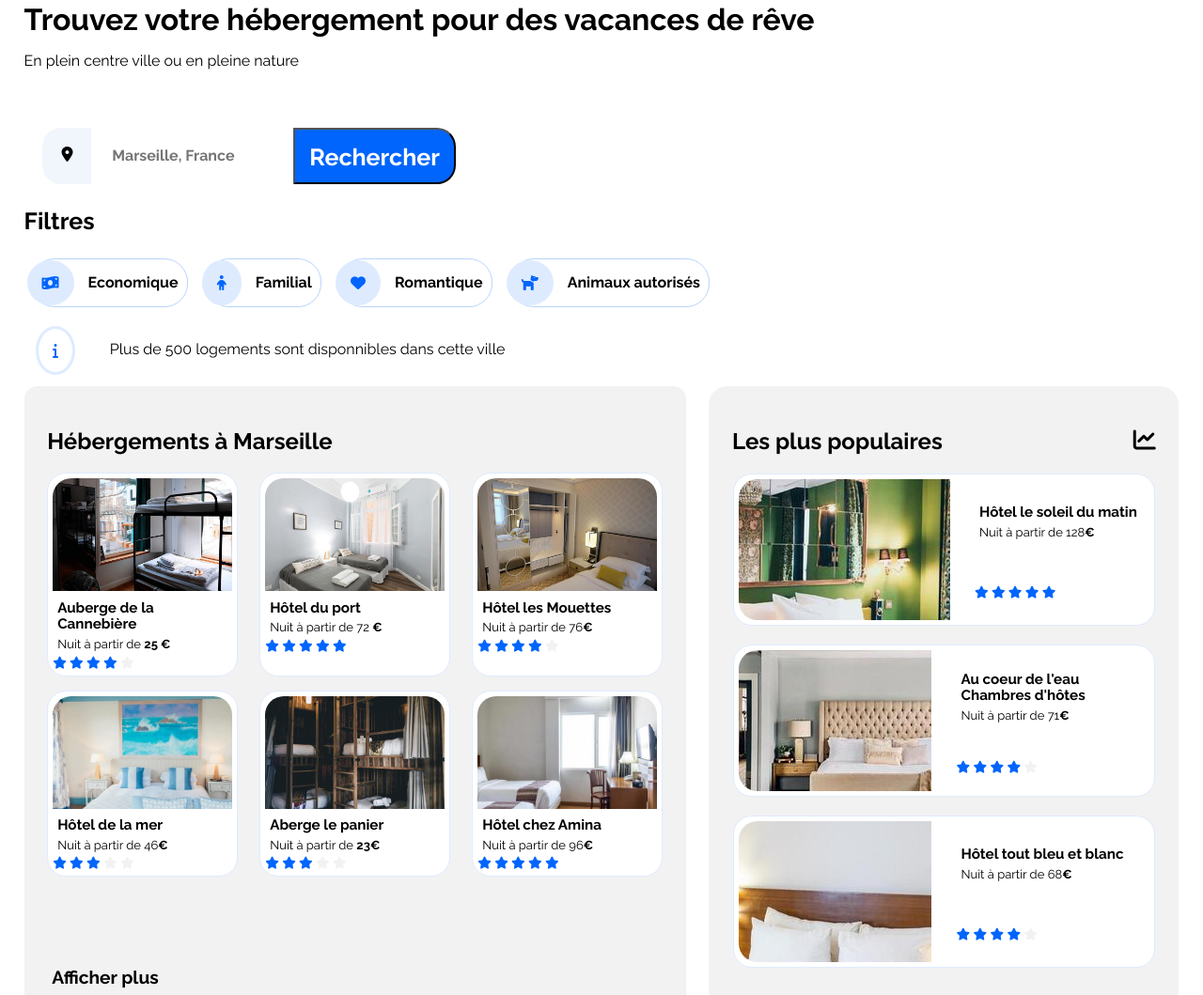
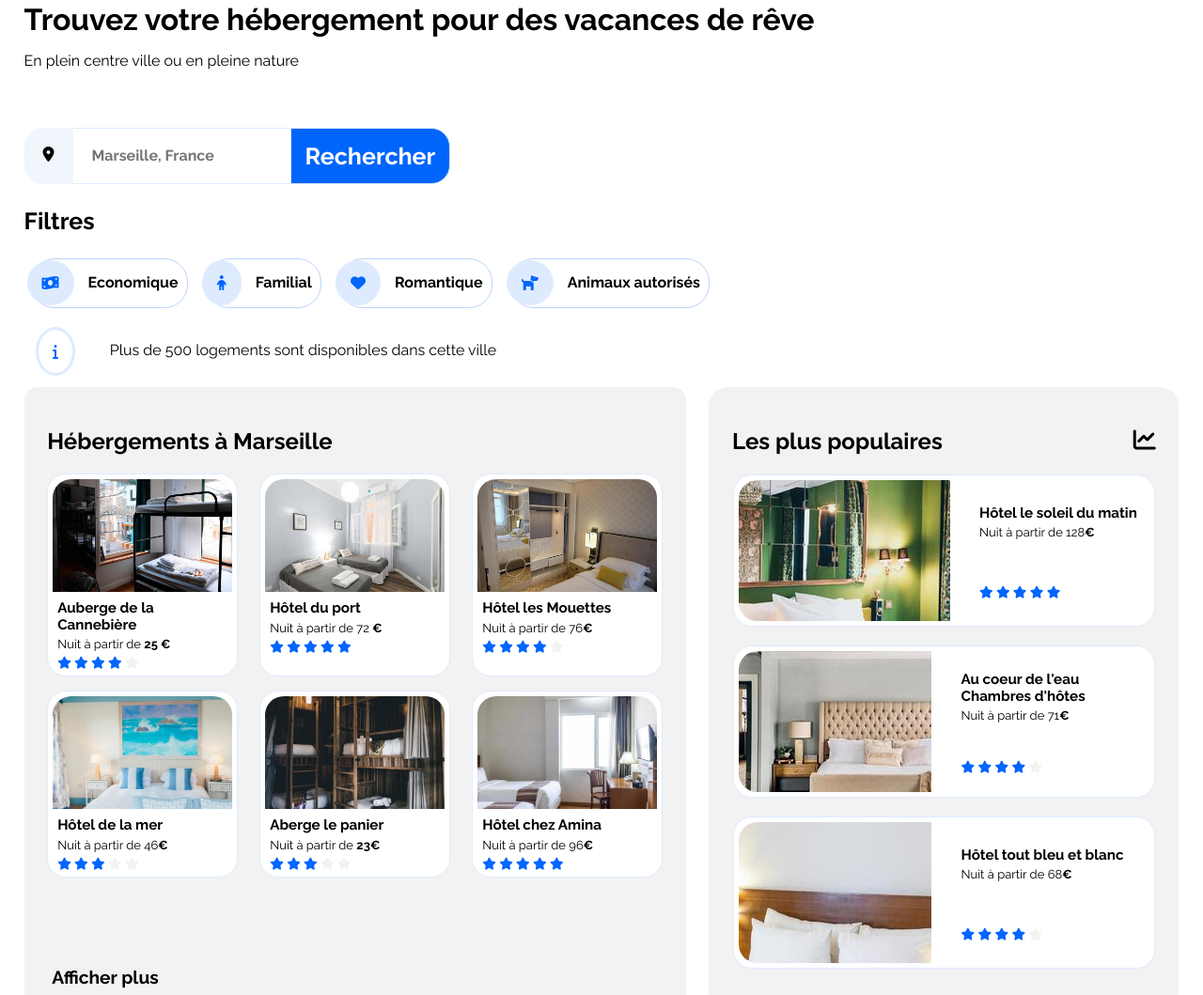
Before and after one commit to nivorako/projet-P2, a website: page index.html in a window 1280 px wide. Shown: the part 108-1167 px from the top of the page at 94% size. Drawn offline with Linux system fonts and the light colour scheme; files whose address does not match are found by name.

Commit message:
fix on search input: border-top/bottom, grey border on search__nav__button, set margin in star class, set width: 100% in topbar__nav__link

```diff
--- a/index.html
+++ b/index.html
@@ -60,7 +60,7 @@
         </nav>
         <div class="filter__information">
             <i class="fas fa-info"></i>
-            <p>Plus de 500 logements sont disponnibles dans cette ville</p>
+            <p>Plus de 500 logements sont disponibles dans cette ville</p>
         </div>
         <div id="topic">
             <section id="lodging">
@@ -76,7 +76,7 @@
                                         <h3 class="card__title">Auberge de la Cannebière</h3>
                                         <p class="card__price">Nuit à partir de <span class="euro">25 &euro;</span></p>
                                     </div>
-                                    <div>
+                                    <div class="star">
                                         <i class="fas fa-star"></i>
                                         <i class="fas fa-star"></i>
                                         <i class="fas fa-star"></i>
@@ -95,7 +95,7 @@
                                         <h3 class="card__title">Hôtel du port</h3>
                                         <p class="card__price">Nuit à partir de <span>72 <span class="euro">&euro;</span></span></p>
                                     </div>
-                                    <div>
+                                    <div class="star">
                                         <i class="fas fa-star"></i>
                                         <i class="fas fa-star"></i>
                                         <i class="fas fa-star"></i>
@@ -114,7 +114,7 @@
                                         <h3 class="card__title">Hôtel les Mouettes</h3>
                                         <p class="card__price">Nuit à partir de <span>76<span class="euro">&euro;</span></span></p>
                                     </div>
-                                    <div>
+                                    <div class="star">
                                         <i class="fas fa-star"></i>
                                         <i class="fas fa-star"></i>
                                         <i class="fas fa-star"></i>
@@ -133,7 +133,7 @@
                                         <h3 class="card__title">Hôtel de la mer</h3>
                                         <p class="card__price">Nuit à partir de <span>46<span class="euro">&euro;</span></span></p>
                                     </div>
-                                    <div>
+                                    <div class="star">
                                         <i class="fas fa-star"></i>
                                         <i class="fas fa-star"></i>
                                         <i class="fas fa-star"></i>
@@ -152,7 +152,7 @@
                                         <h3 class="card__title">Aberge le panier</h3>
                                         <p class="card__price">Nuit à partir de <span class="euro">23&euro;</span></p>
                                     </div>
-                                    <div>
+                                    <div class="star">
                                         <i class="fas fa-star"></i>
                                         <i class="fas fa-star"></i>
                                         <i class="fas fa-star"></i>
@@ -171,7 +171,7 @@
                                         <h3 class="card__title">Hôtel chez Amina</h3>
                                         <p class="card__price">Nuit à partir de <span>96<span class="euro">&euro;</span></span></p>
                                     </div>
-                                    <div>
+                                    <div class="star">
                                         <i class="fas fa-star"></i>
                                         <i class="fas fa-star"></i>
                                         <i class="fas fa-star"></i>
@@ -198,7 +198,7 @@
                                     <h3 class="card__title">Hôtel le soleil du matin</h3>
                                     <p class="card__price">Nuit à partir de <span>128<span class="euro">&euro;</span></span></p>
                                 </div>
-                                <div>
+                                <div class="star">
                                     <i class="fas fa-star"></i>
                                     <i class="fas fa-star"></i>
                                     <i class="fas fa-star"></i>
@@ -217,7 +217,7 @@
                                     <h3 class="card__title">Au coeur de l'eau Chambres d'hôtes </h3>
                                     <p class="card__price">Nuit à partir de <span>71<span class="euro">&euro;</span></span></p>
                                 </div>
-                                <div>
+                                <div class="star">
                                     <i class="fas fa-star"></i>
                                     <i class="fas fa-star"></i>
                                     <i class="fas fa-star"></i>
@@ -236,7 +236,7 @@
                                     <h3 class="card__title">Hôtel tout bleu et blanc</h3>
                                     <p class="card__price">Nuit à partir de <span>68<span class="euro">&euro;</span></span></p>
                                 </div>
-                                <div>
+                                <div class="star">
                                     <i class="fas fa-star"></i>
                                     <i class="fas fa-star"></i>
                                     <i class="fas fa-star"></i>
--- a/style.css
+++ b/style.css
@@ -31,15 +31,16 @@ main{
     margin-right: 5px;
 }
 
-/* .topbar__nav__link[data-active=true] {
-
-  } */
 
 .topbar__nav__link{
     margin-top: -2px;
     padding: 30px;
     text-decoration: none;
     color: black;
+}
+
+.topbar__nav__link:last-child{
+    text-align: right;
 }
 
 .topbar__nav__link:hover{
@@ -69,7 +70,7 @@ main{
 
     background-color: #f1f5fc;
     border-radius: 20px 0 0 20px;
-    margin: 0 2%;
+
     padding: 20px;
     height: 60px;
 }
@@ -82,11 +83,19 @@ main{
     flex-shrink: 0;
     flex-grow: 0;
     border: none;
+    border-top: thin solid #DEEBFF;
+    border-bottom: thin solid #DEEBFF;
+    padding: 20px;
     font-weight: bolder;
     color: black;
 }
 
+#search__input:focus{
+    outline: none;
+}
+
 .search__nav__button{
+    border: thin solid #DEEBFF;
     font-size: 25px;
     font-weight: bolder;
     background-color: #0065FC;
@@ -135,6 +144,13 @@ main{
     border-radius: 25px;
     margin: 0 1%;
     padding: 0 1.3% 0 1.3%;
+    transition: transform 1s;
+}
+
+.filter__item:hover{
+    transform: scale(1.05);
+    color: rgb(134, 133, 133);
+    box-shadow:  0 4px 8px 0 rgba(0, 0, 0, 0.2), 0 6px 20px 0 rgba(0, 0, 0, 0.19);
 }
 
 .filter__desc:nth-child(1){
@@ -182,6 +198,18 @@ main{
 
 
 /* section hebergement */
+
+.star{
+    margin-left: 5px;
+}
+
+.fa-star{
+    color: #0065FC;
+}
+
+.gris {
+    color: #F2F2F2;
+}
 
 .euro{
     font-weight: bolder;
@@ -261,14 +289,6 @@ main{
     font-size: 1.2rem;
     text-decoration: none;
     color: black;
-}
-
-.fa-star{
-    color: #0065FC;
-}
-
-.gris {
-    color: #F2F2F2;
 }
 
 
--- a/tablette.css
+++ b/tablette.css
@@ -71,6 +71,7 @@
 
     .topbar__nav__link{
         border-bottom: #DEEBFF thin solid;
+        width: 100%;
     }
     .topbar__nav__link:hover{
         color: #0065FC;
```
